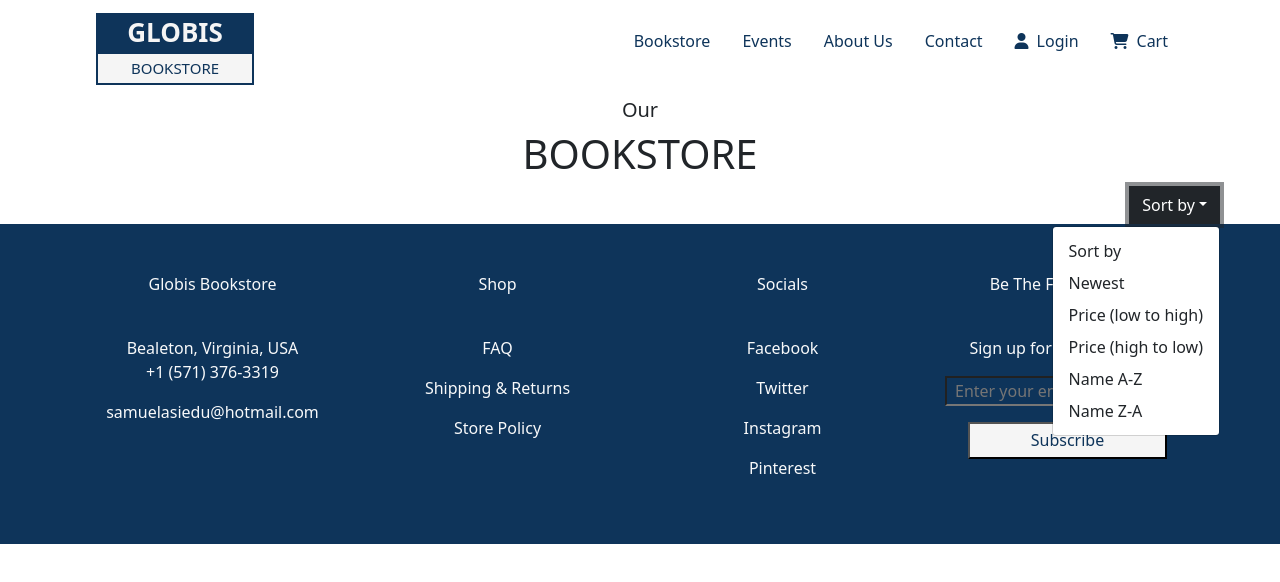
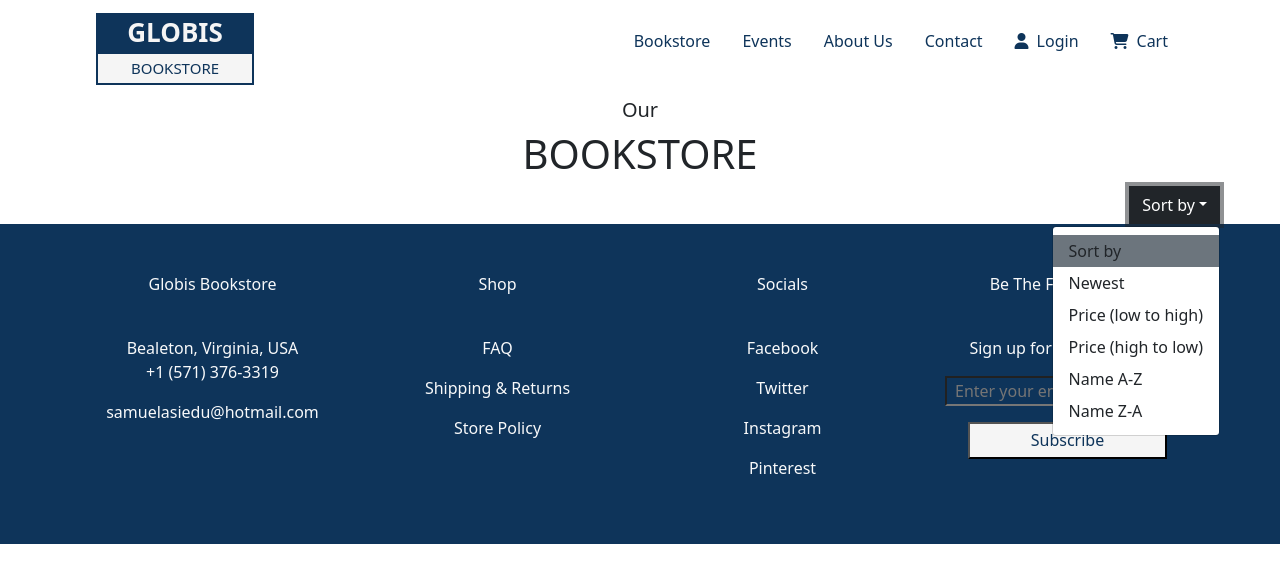
Before and after one commit to progressitech/globis-bookstore, a React (Create React App) app in the folder frontend/: page /bookstore in a window 1280 px wide. Both pictures are taken after a click on the button "Sort by". Shown: the top 582 px of the page. Built offline with nearby package versions, Linux system fonts and the light colour scheme.

Commit message:
shading to sort by text

```diff
--- a/frontend/src/ui/Bookstore.js
+++ b/frontend/src/ui/Bookstore.js
@@ -18,9 +18,9 @@ export function Bookstore() {
             <DropdownButton
             id="dropdown-basic-button"
             title="Sort by"
-            variant="outline-dark border-dark rounded-0 pr-5"
-            className="">
-              <Dropdown.ItemText>Sort by</Dropdown.ItemText>
+            variant="outline-dark border-dark rounded-0"
+            className="bookstore-dropdown-button">
+              <Dropdown.ItemText className="bg-secondary">Sort by</Dropdown.ItemText>
               <Dropdown.Item href="#/action-1">Newest</Dropdown.Item>
               <Dropdown.Item href="#/action-2">Price (low to high)</Dropdown.Item>
               <Dropdown.Item href="#/action-3">Price (high to low)</Dropdown.Item>
```
